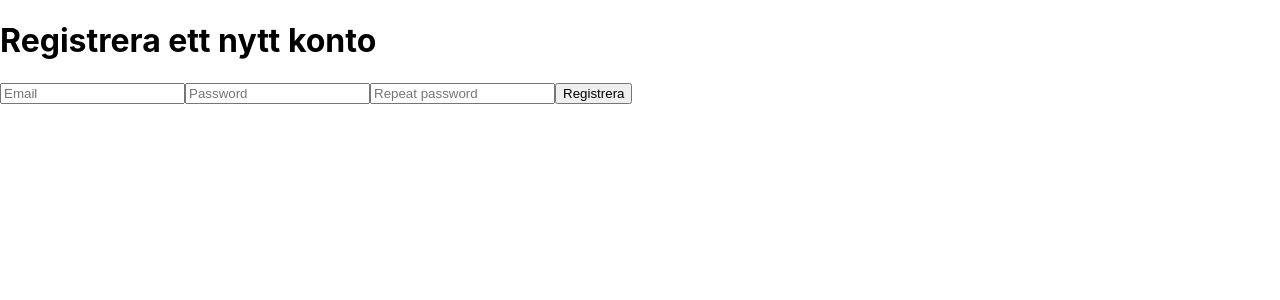
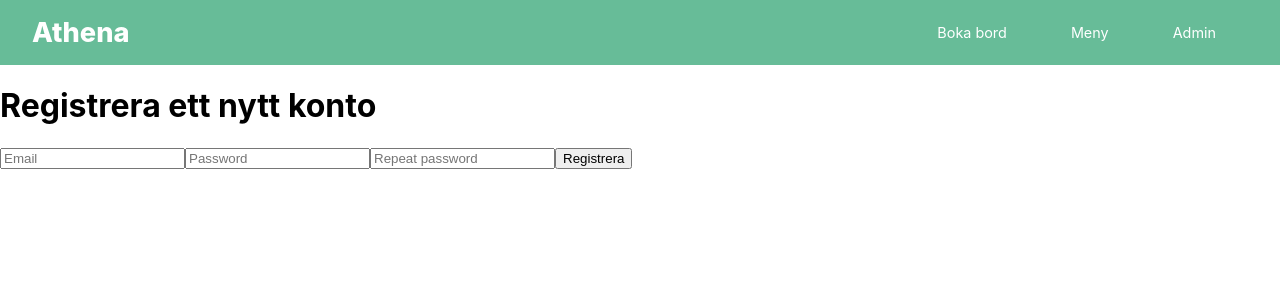
Before and after one commit to iidalindh/Restaurant, a React (Create React App) app in the folder Client/: page /register in a window 1280 px wide. Shown: the top 300 px of the page. Built offline with nearby package versions, Linux system fonts and the light colour scheme; no server answers.

Commit message:
added a navbar

```diff
--- a/Client/src/components/admin/Admin.tsx
+++ b/Client/src/components/admin/Admin.tsx
@@ -1,9 +1,13 @@
 import React from 'react'
+import { Navbar } from '../navbar/Navbar'
 
 export const Admin = () => {
     return (
+        <>
+        <Navbar />
         <div>
             Admin page
         </div>
+        </>
     )
 }
--- a/Client/src/components/booking/Booking.tsx
+++ b/Client/src/components/booking/Booking.tsx
@@ -1,9 +1,13 @@
 import React from 'react';
+import { Navbar } from '../navbar/Navbar';
 
 export const Booking = () => {
     return (
+      <>
+        <Navbar/>
         <div>
-
+            Booking
         </div>
+      </>
     )
 }
--- a/Client/src/components/landingPage/LandingPage.tsx
+++ b/Client/src/components/landingPage/LandingPage.tsx
@@ -1,8 +1,10 @@
 import React from 'react';
+import { Navbar } from '../navbar/Navbar';
 
 export const LandingPage = () => {
     return (
         <>
+            <Navbar />
             <div>
                 LandingPage
             </div>
--- a/Client/src/components/login/Login.tsx
+++ b/Client/src/components/login/Login.tsx
@@ -1,6 +1,7 @@
 import React, { useState } from "react";
 import axios from "axios";
 import type {FormEvent} from "react";
+import { Navbar } from "../navbar/Navbar";
 
 
 
@@ -23,6 +24,8 @@ export const Login = () => {
     }
   }
   return (
+    <>
+    <Navbar />
     <div className="login-container">
       <h1>Logga in</h1>
       <form onSubmit={login}>
@@ -42,5 +45,6 @@ export const Login = () => {
         <button type="submit">Logga in</button>
       </form>
     </div>
+    </>
   );
 };
--- /dev/null
+++ b/Client/src/components/navbar/Navbar.tsx
@@ -0,0 +1,88 @@
+import React, {useState} from 'react';
+import styled from 'styled-components';
+
+interface IMenuProps {
+    isOpen: boolean;
+}
+
+
+export const Navbar = () => {
+
+    const [isOpen, setIsOpen] = useState(false);
+    return (
+        <Nav>
+            <Logo>Athena</Logo>
+            <Hamburger onClick={() => setIsOpen(!isOpen)}>
+                <span></span>
+                <span></span>
+                <span></span>
+            </Hamburger>
+            <Menu isOpen={isOpen}>
+                <MenuLink href="#">Boka bord</MenuLink>
+                <MenuLink href="#">Meny</MenuLink>
+                <MenuLink href="#">Admin</MenuLink>
+            </Menu>
+        </Nav>
+    )
+}
+
+const Nav = styled.div`
+    background: #67bc98;
+    padding: 0 2rem;
+    display: flex;
+    justify-content: space-between;
+    align-items: center;
+    flex-wrap: wrap;
+`;
+
+const Hamburger = styled.div`
+    display: none;
+    flex-direction: column;
+    cursor: pointer;
+    span {
+        height: 2px;
+        width: 25px;
+        background: black;
+        margin-bottom: 4px;
+        border-radius: 5px;
+    }
+    @media (max-width: 768px) {
+        display: flex;
+    }
+`;
+
+const Logo = styled.a`
+    padding: 1rem 0;
+    color: #fff;
+    text-decoration: none;
+    font-weight: 800;
+    font-size: 1.7rem;
+`;
+
+const Menu = styled.div`
+    display: flex;
+    justify-content: space-between;
+    align-items: center;
+    position: relative;
+
+    @media (max-width: 768px) {
+        overflow: hidden;
+        flex-direction: column;
+        width: 100%;
+        max-height: ${(props : IMenuProps) => (props.isOpen ? "300px" : "0px")};
+    }
+
+`;
+
+const MenuLink = styled.a`
+    padding: 1rem 2rem;
+    cursor: pointer;
+    text-align: center;
+    text-decoration: none;
+    color: #fff;
+    transition: all 0.3 ease-in;
+    font-size: 0.9rem;
+    &:hover {
+        color: black;
+    }
+`;
--- a/Client/src/components/register/Register.tsx
+++ b/Client/src/components/register/Register.tsx
@@ -1,6 +1,7 @@
 import React, {useState} from 'react';
 import axios from 'axios';
 import type {FormEvent} from "react";
+import { Navbar } from '../navbar/Navbar';
 
 export const Register = () => {
 
@@ -27,6 +28,8 @@ export const Register = () => {
 
     }
     return (
+        <>
+        <Navbar />
         <div className="register-container">
             <h1>Registrera ett nytt konto</h1>
             <form onSubmit={register}>
@@ -37,5 +40,6 @@ export const Register = () => {
             </form>
 
         </div>
+        </>
     )
 }
```
Also changed, not shown: 2 other files (tests, documents, lock files or other folders).
